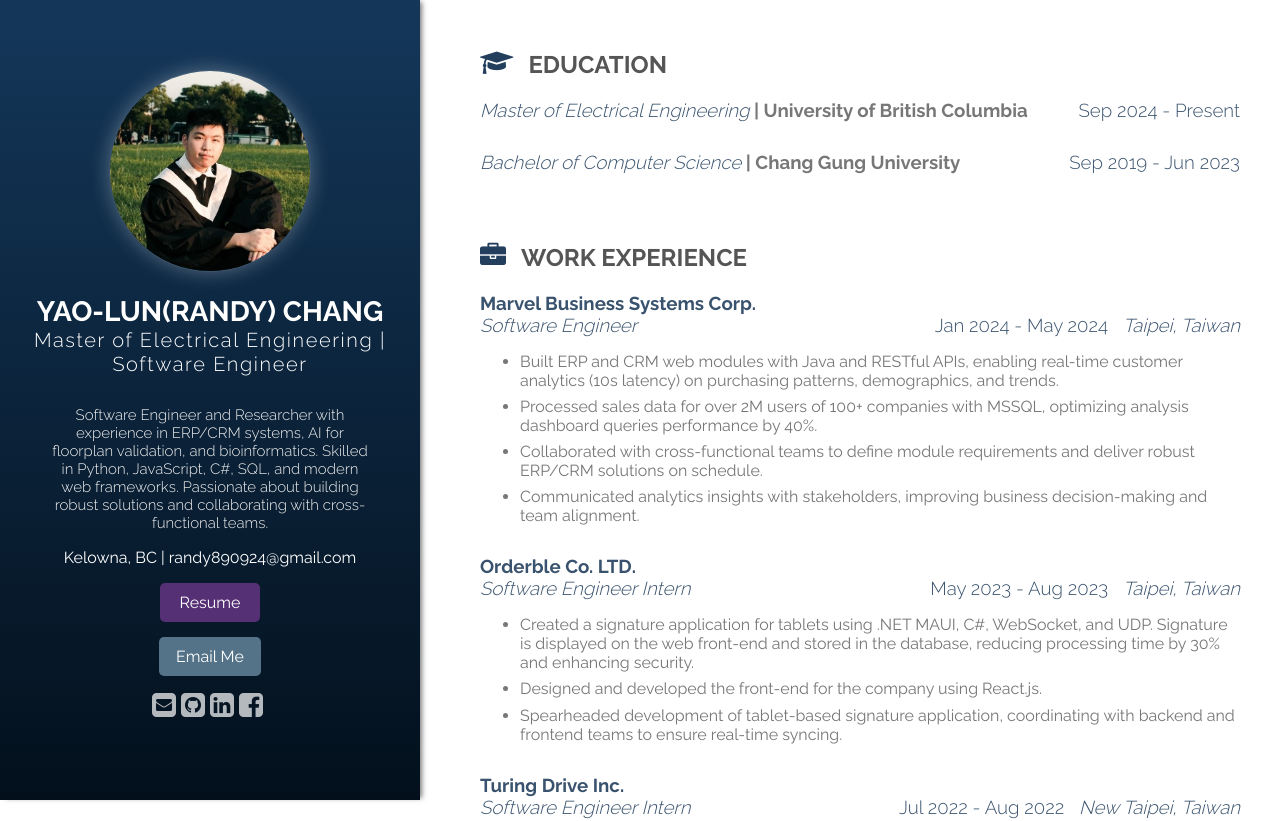
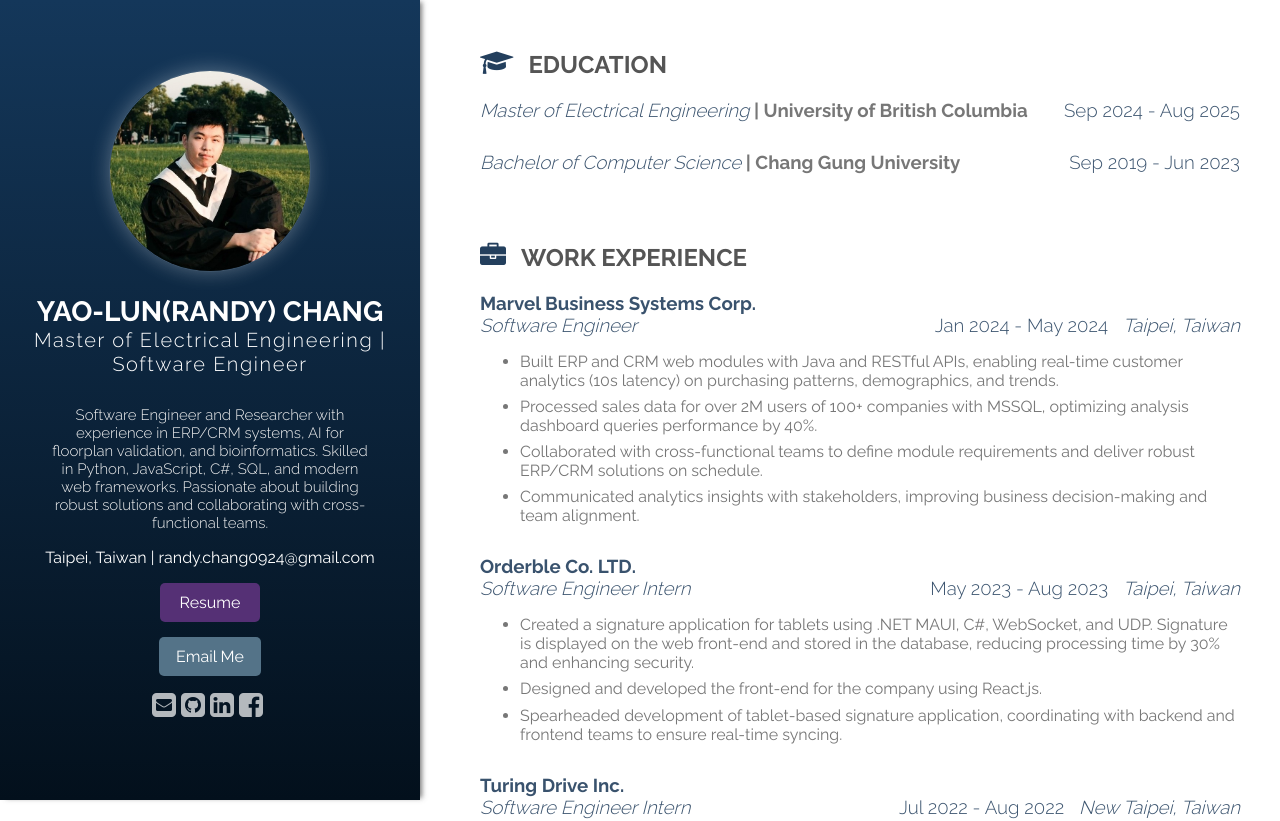
Before and after one commit to randy20000924/randy-portfolio, a React (Create React App) app: page / in a window 1280 px wide. Shown: the top 821 px of the page. Built offline with nearby package versions, Linux system fonts and the light colour scheme.

Commit message:
change grad date and work email

```diff
--- a/src/App.js
+++ b/src/App.js
@@ -16,9 +16,9 @@
       name: 'Yao-Lun(Randy) Chang',
       profession: 'Master of Electrical Engineering | Software Engineer',
       bio: "Software Engineer and Researcher with experience in ERP/CRM systems, AI for floorplan validation, and bioinformatics. Skilled in Python, JavaScript, C#, SQL, and modern web frameworks. Passionate about building robust solutions and collaborating with cross-functional teams.",
-      address: 'Kelowna, BC | randy890924@gmail.com',
+      address: 'Taipei, Taiwan | randy.chang0924@gmail.com',
       social: [
-        {name: 'envelope', url: 'randy890924@gmail.com'},
+        {name: 'envelope', url: 'randy.chang0924@gmail.com'},
         {name: 'github', url: 'https://github.com/randy20000924'},
         {name: 'linkedin', url: 'https://www.linkedin.com/in/randychang890924/'},
         {name: 'facebook', url: 'https://www.facebook.com/ChangYaoLunRandy'}
@@ -70,7 +70,7 @@
           degree: 'Master of Electrical Engineering',
           institution: 'University of British Columbia',
           startDate: 'Sep 2024',
-          endDate: 'Present',
+          endDate: 'Aug 2025',
           description: ''
         },
         {
--- a/src/components/About.js
+++ b/src/components/About.js
@@ -22,7 +22,7 @@
         <a href={'https://drive.google.com/file/d/1vMApecGcZ2l_iO4zSuVHPDw6JvbEG7zE/view?usp=drive_link'} target='_blank' rel="noopener noreferrer" className='ResBtn'>Resume</a>
       </div>
       <div style={{ marginTop: '15px' }}>
-        <a href={`mailto:${'randy890924@gmail.com'}`} target='_blank' rel="noopener noreferrer" className='MailBtn' >Email Me</a>
+        <a href={`mailto:${'randy.chang0924@gmail.com'}`} target='_blank' rel="noopener noreferrer" className='MailBtn' >Email Me</a>
       </div>
       <Social social={social} />
     </div>
```
